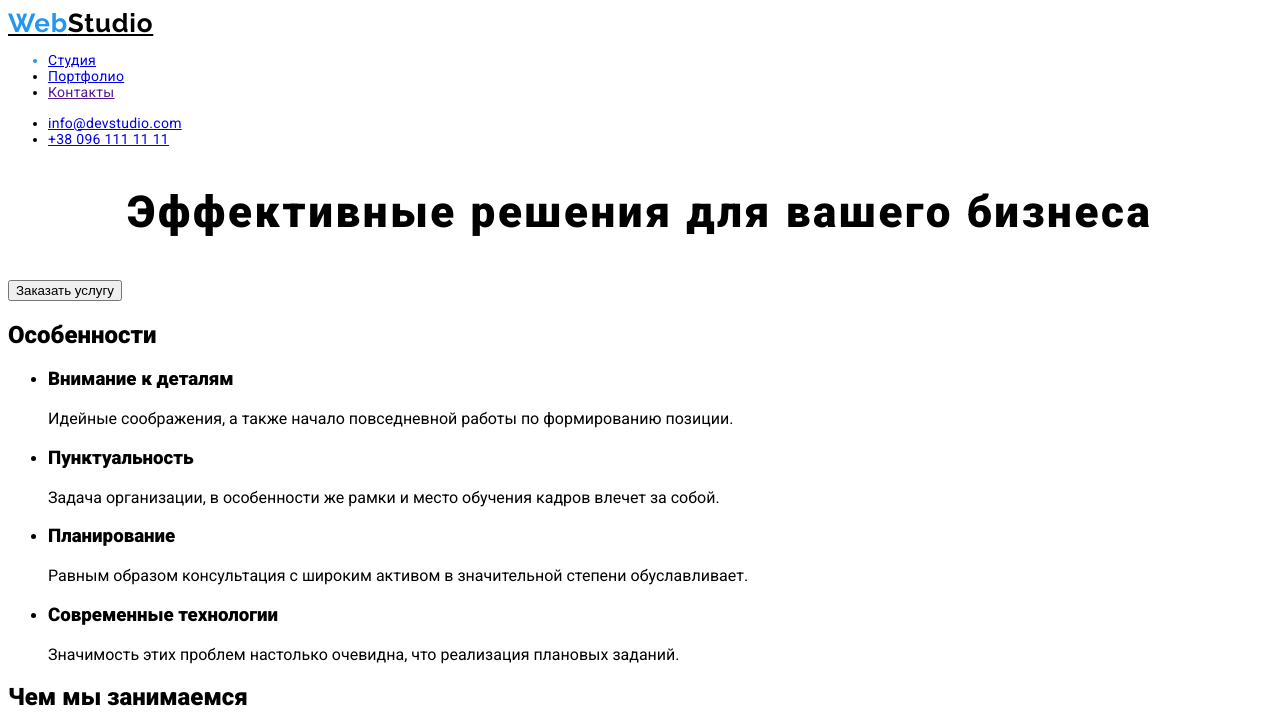
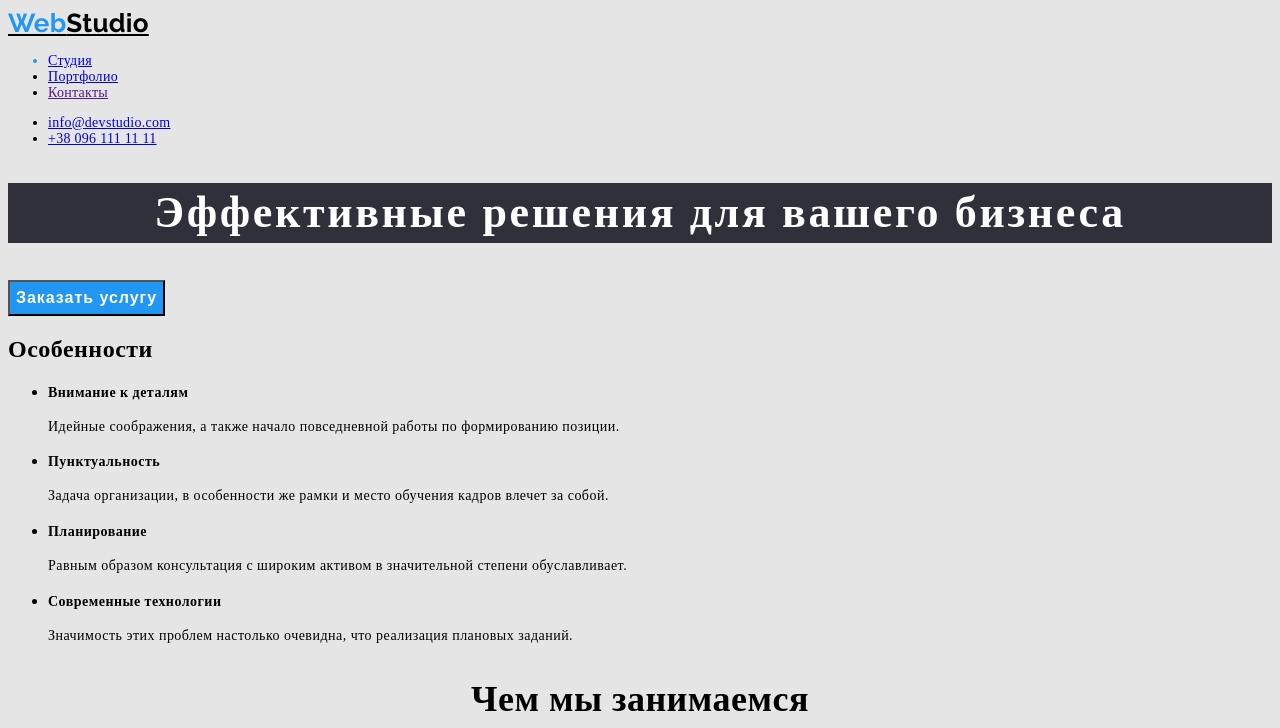
Before and after one commit to HordiienkoOlha/goit-markup-hw-02, a plain HTML site: page index.html in a window 1280 px wide. Shown: the top 728 px of the page. Drawn offline with Linux system fonts and the light colour scheme.

Commit message:
Kкінець main

```diff
--- a/css/styles.css
+++ b/css/styles.css
@@ -5,21 +5,25 @@
 /* белый #FFFFFF */
 :root {
     --primary-text-color: #757575;
+    --secondary-text-color: #212121;
+    --primary-bg-color: #E5E5E5;
     --title-text-color: #212121;
     --accent-color: #2196F3;
     --primary-white-color: #FFFFFF;
     --section-bg-colr: #2F303A;
     --primary-black-color: #000000;
+    --hero-bg-color: #2F303A;
 }
 /* мейл и телефон в футер rgba(255, 255, 255, 0.6) */
 body {
+    background-color: var(--primary-bg-color);
+    color: var(--primary-text-color)
     font-family: Roboto, sans-serif;
-    color: var(--primary-text-color)
     letter-spacing: 0.03em;
 }
 /* header*/
 .accent {
-    color: #2196F3;
+    color: var(--accent-color);
 }
 .webstudio {
     color: var(--primary-black-color);
@@ -27,7 +31,6 @@ body {
     font-weight: 700;
     font-size: 26px;
     line-height: 1.19;
-    letter-spacing: 0.03em;
 }
 .site-nav {
     color: var(--title-text-color)
@@ -45,9 +48,51 @@ letter-spacing: 0.02em;
 }
 /* Main*/
 .hero-title {
+    color: var(--primary-white-color);
+    background-color: var(--hero-bg-color);
 font-weight: 900;
 font-size: 44px;
 line-height: 1.36;
 text-align: center;
 letter-spacing: 0.06em;
 }
+.button-primary {
+    color: var(--primary-white-color);
+    background-color: var(--accent-color);
+    font-weight: 700;
+    font-size: 16px;
+    line-height: 1.88;
+    align-items: center;
+    text-align: center;
+    letter-spacing: 0.06em;
+}
+/* Особенности*/
+.features {
+    color: var(--secondary-text-color)
+    font-weight: 700;
+    font-size: 14px;
+    line-height: 1.14;
+}
+.features-description {
+    font-weight: 400;
+    font-size: 14px;
+    line-height: 1.71;
+}
+.section-title {
+    color: var(--secondary-text-color)
+    font-weight: 700;
+    font-size: 36px;
+    line-height: 1.17;
+    text-align: center;
+}
+.name {
+    color: var(--secondary-text-color);
+    font-weight: 500;
+    font-size: 16px;
+    line-height: 1.19;
+}
+.name-description {
+    font-weight: 400;
+    font-size: 16px;
+    line-height: 1.19;
+}
--- a/index.html
+++ b/index.html
@@ -29,26 +29,26 @@
     <main>
         <section class="hero">
             <h1 class="hero-title">Эффективные решения для вашего бизнеса</h1>
-            <button type="button">Заказать услугу</button>
+            <button type="button" class="button-primary">Заказать услугу</button>
         </section>
         <section class="section">
-        <h2 class="section-title">Особенности</h2>
+        <h2>Особенности</h2>
         <ul>
             <li>
-                <h3>Внимание к деталям</h3>
-                <p>Идейные соображения, а также начало повседневной работы по формированию позиции.</p>
+                <h3 class="features">Внимание к деталям</h3>
+                <p class="features-description">Идейные соображения, а также начало повседневной работы по формированию позиции.</p>
                 </li>
             <li>
-                <h3>Пунктуальность</h3>
-                <p>Задача организации, в особенности же рамки и место обучения кадров влечет за собой.</p>
+                <h3 class="features">Пунктуальность</h3>
+                <p class="features-description">Задача организации, в особенности же рамки и место обучения кадров влечет за собой.</p>
             </li>
             <li>
-                <h3>Планирование</h3>
-                <p>Равным образом консультация с широким активом в значительной степени обуславливает.</p>
+                <h3 class="features">Планирование</h3>
+                <p class="features-description">Равным образом консультация с широким активом в значительной степени обуславливает.</p>
             </li>
             <li>
-                <h3>Современные технологии</h3>
-                <p>Значимость этих проблем настолько очевидна, что реализация плановых заданий.</p>
+                <h3 class="features">Современные технологии</h3>
+                <p class="features-description">Значимость этих проблем настолько очевидна, что реализация плановых заданий.</p>
             </li>
         </ul>
     </section>
@@ -68,22 +68,22 @@
         <ul>
             <li>
                 <img src="./images/img3.jpg" alt="Игорь Демьяненко" width="270" height="260"/>
-                <h3>Игорь Демьяненко</h3>
-                <p lang="en">Product Designer</p></li>
+                <h3 class="name">Игорь Демьяненко</h3>
+                <p class="name-description" lang="en">Product Designer</p></li>
             <li>
                 <img src="./images/img2.jpg" alt="Ольга Репина" width="270" height="260"/>
-                <h3>Ольга Репина</h3>
-                <p lang="en">Frontend Developer</p>
+                <h3 class="name">Ольга Репина</h3>
+                <p  class="name-description"lang="en">Frontend Developer</p>
             </li>
             <li>
                 <img src="./images/img1.jpg" alt="Николай Тарасов" width="270" height="260"/>
-                <h3>Николай Тарасов</h3>
-                <p lang="en">Marketing</p>
+                <h3 class="name">Николай Тарасов</h3>
+                <p  class="name-description"lang="en">Marketing</p>
             </li>
             <li>
                 <img src="./images/img.jpg" alt="Михаил Ермаков" width="270" height="260"/>
-                <h3>Михаил Ермаков</h3>
-                <p lang="en">UI Designer</p>
+                <h3 class="name">Михаил Ермаков</h3>
+                <p  class="name-description"lang="en">UI Designer</p>
             </li>
         </ul>
     </section>
```
